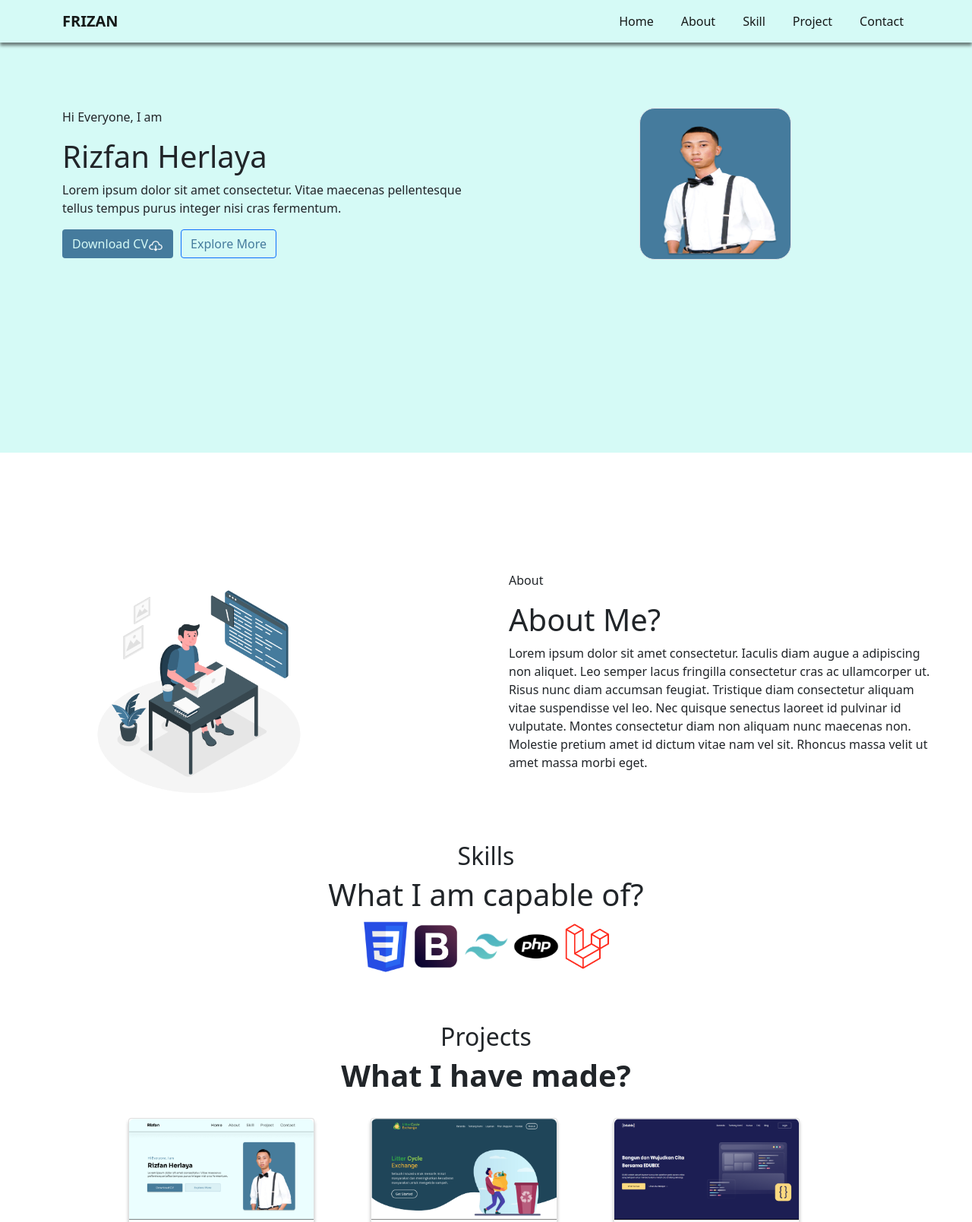
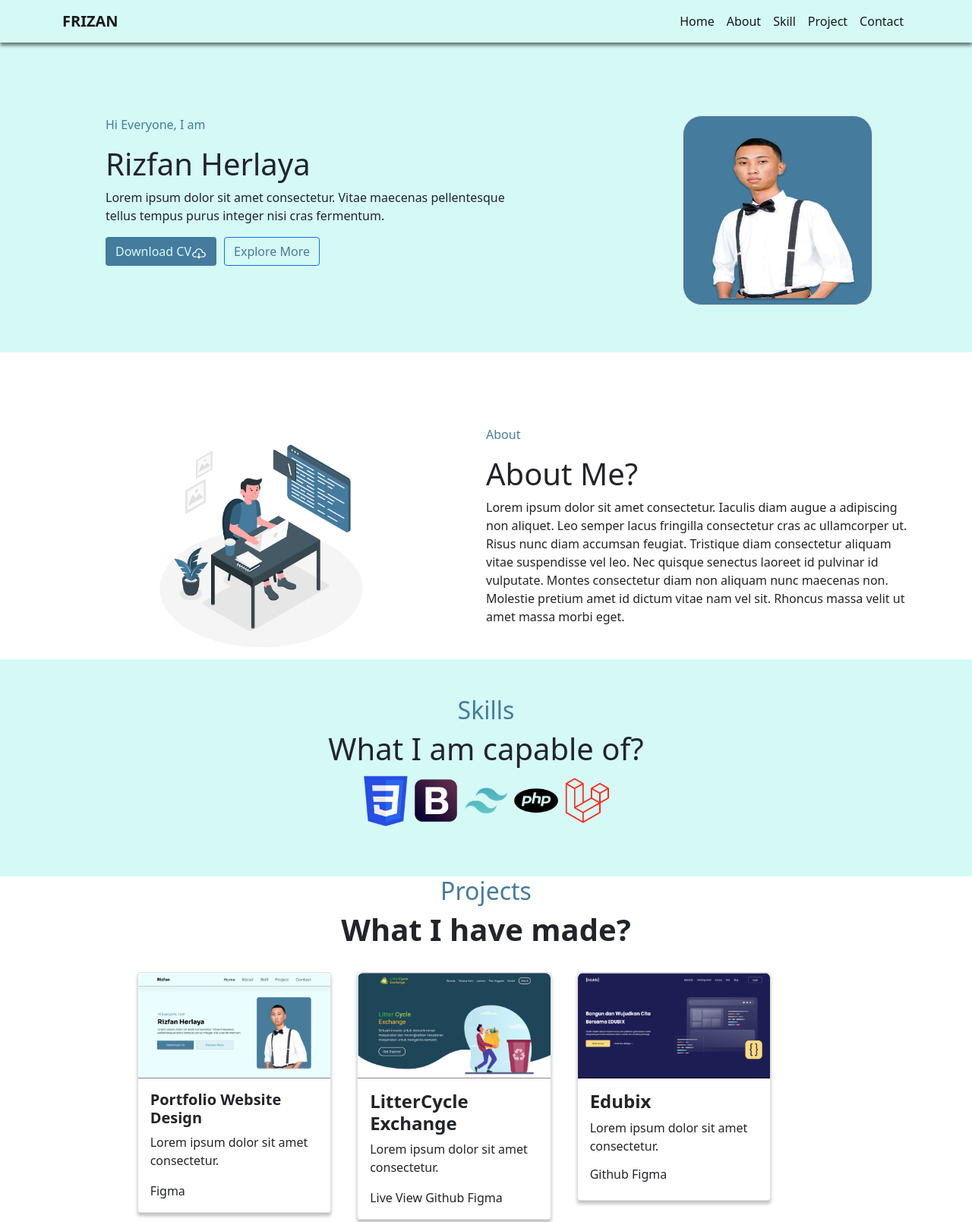
Before and after one commit to mbaye11022000/Portfolio-Website-Design-stage, a plain HTML site: page index.html in a window 1280 px wide. Shown: the top 1609 px of the page at 76% size. Drawn offline with nearby package versions, Linux system fonts and the light colour scheme.

Commit message:
Update styles.css

```diff
--- a/styles.css
+++ b/styles.css
@@ -5,29 +5,24 @@ nav{
 
 
 }
-.nav-link {
-    margin-left: 20px;
-}
-
 
 header{
     background-color: rgb(213, 250, 246);
-    height: 550px;
-    margin-top: -10px;
+width:auto;
 
 
 }
 
-
-
 #ll{
-    height: 200px;
-    width: 200px;
+    height: 250px;
+    width: 250px;
     background-color:#457B9D;
     border-radius: 10%;
     margin-right: 50%;
-
-
+}
+.img{
+    height: 300px;
+    margin-left: 20%;
 }
 
 .btn{
@@ -41,47 +36,44 @@ header{
 #mg{
     color: #457B9D ;
 }
-.propos{
-    margin-top: 60px;
-    margin-left: 30px;
+.r{
+    gap: 10px;
+}
+.p1{
+margin-bottom: 10%;
+margin-left: 5%;
+}
+.card{
+    margin-left: 30%;
+    width: 300px;
+    box-shadow: 0px 4px 4px 0px rgba(0, 0, 0, 0.25);
+  }
+  .prot{
+    gap: 10px;
+    margin-left: 10px;
+}
+
+.Contact{
+
+   margin-left: 12%;
+    background-color: rgb(213, 250, 246);
 
 }
 
-.Sk{
-    background-color: rgb(213, 250, 246);
-    text-align: center;
-    height: 300px;
-}
-
-
-.img{
-    height: 300px;
-}
-
-.prot{
-    gap: 50px;
-    margin-left: 50px;
-}
-.r{
-    gap: 10px;
-}
-
-.Contact{
-    margin-top: 50px;
-    margin-left: 160px;
-    background-color: rgb(213, 250, 246);
-
-}
 footer{
     background-color: rgb(213, 250, 246);
     height: 250px;
 
 }
-.card{
-    margin-left: 10%;
-    width: 365px;
-    box-shadow: 0px 4px 4px 0px rgba(0, 0, 0, 0.25);
-  }
-  .img-thumbnail{
-    margin-right: 80%;
-  }
+
+.custom-bg-color {
+    background-color: rgb(213, 250, 246);
+}
+.p{
+    color: rgba(69, 123, 157, 1);
+
+}
+h2{
+    color: rgba(69, 123, 157, 1);
+    ;
+}
```
